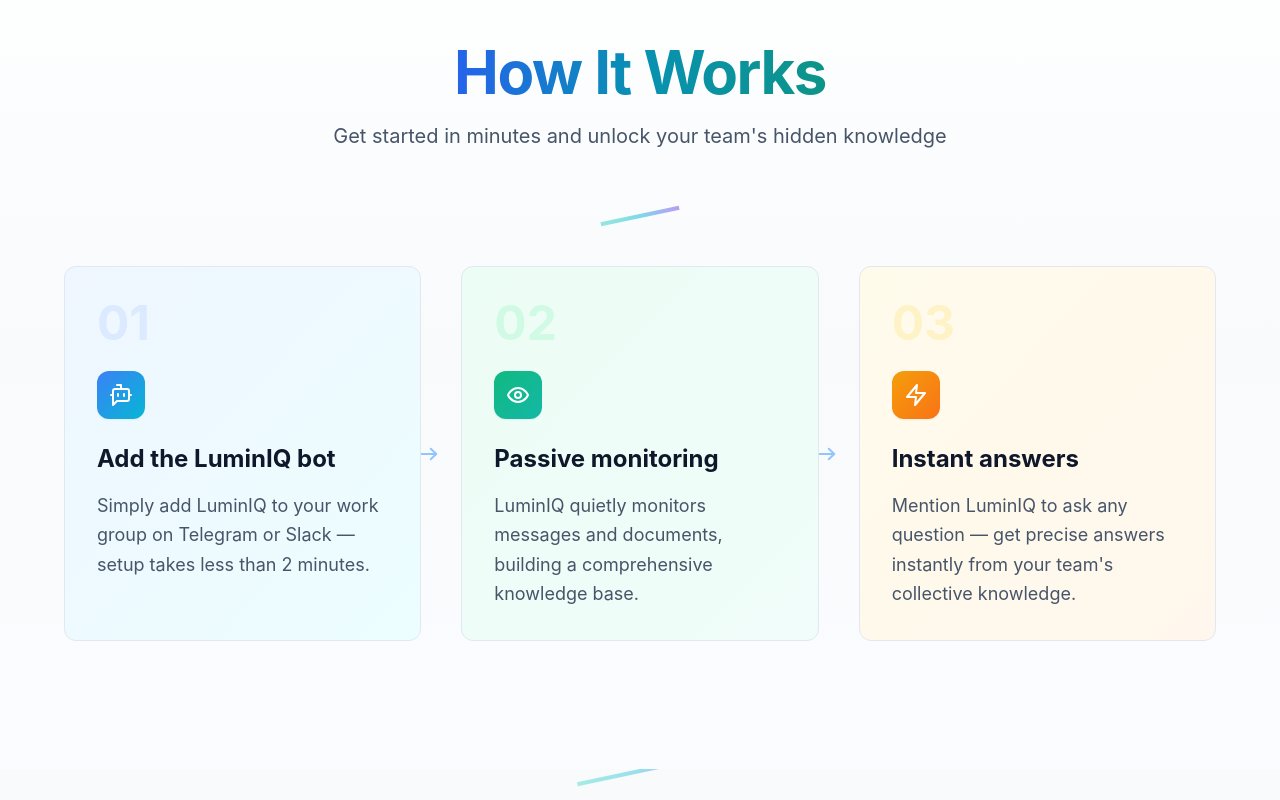
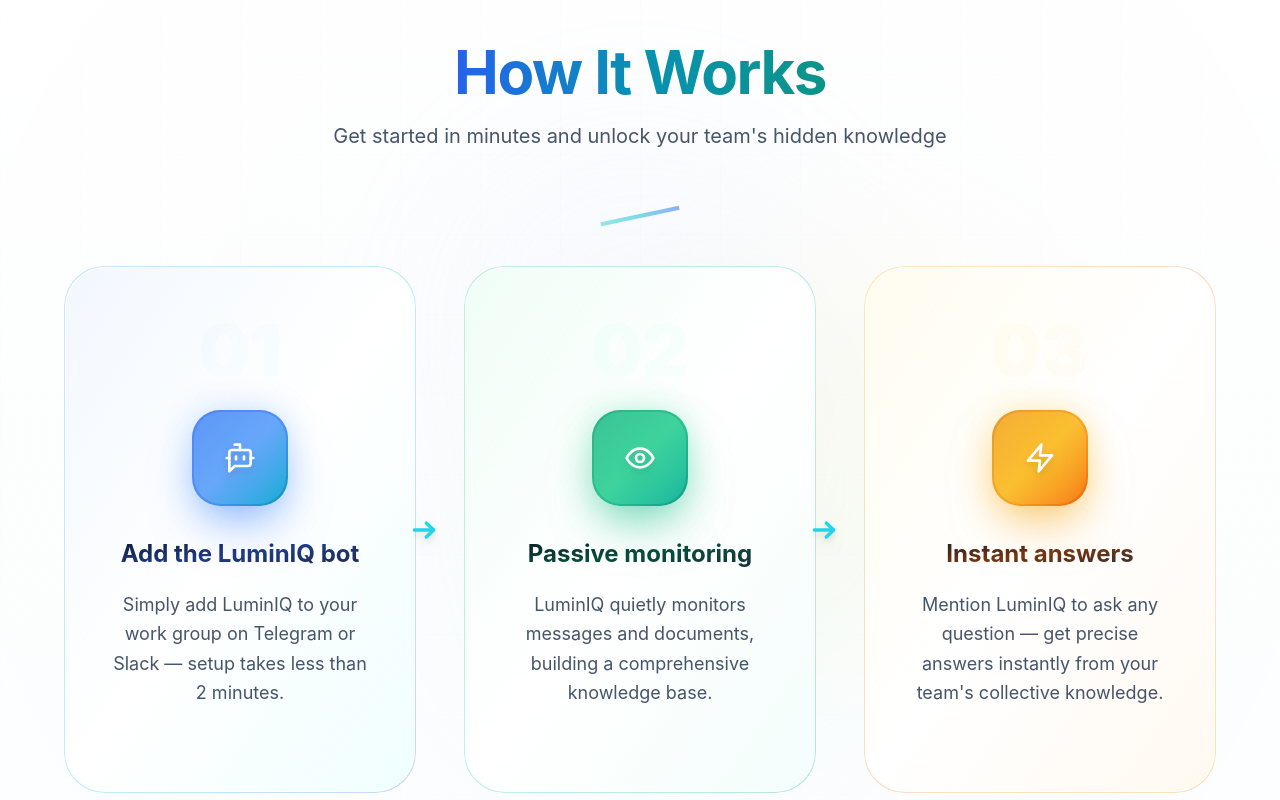
Before and after one commit to camanupandit75-maker/Luminai-freshversion, a React (Vite) app: page / in a window 1280 px wide. Shown: the part 1600-2400 px from the top of the page. Built offline with nearby package versions, Linux system fonts and the light colour scheme.

Commit message:
Updated HowItWorks.tsx

```diff
--- a/src/components/HowItWorks.tsx
+++ b/src/components/HowItWorks.tsx
@@ -38,10 +38,32 @@ const HowItWorks = () => {
   ];
 
   return (
-    <section ref={sectionRef} id="how-it-works" className="py-24 lg:py-32 px-6 lg:px-8 bg-gradient-to-b from-white via-slate-50 to-blue-50/30 relative overflow-hidden">
-      {/* Diagonal cut section separator */}
-      <div className="absolute top-0 left-1/2 -translate-x-1/2 w-32 h-1 bg-gradient-to-r from-teal-400 via-cyan-500 to-violet-600 transform -rotate-12 opacity-40"></div>
-      <div className="max-w-6xl mx-auto">
+    <section ref={sectionRef} id="how-it-works" className="py-24 lg:py-32 px-6 lg:px-8 relative overflow-hidden">
+      {/* Stylish background with gradients and patterns */}
+      <div className="absolute inset-0 bg-gradient-to-b from-white via-slate-50/50 to-blue-50/30"></div>
+
+      {/* Animated gradient mesh */}
+      <div className="absolute inset-0 opacity-30">
+        <div className="absolute top-1/4 left-1/3 w-96 h-96 bg-blue-200/30 rounded-full blur-3xl animate-blob"></div>
+        <div className="absolute top-1/2 right-1/3 w-96 h-96 bg-emerald-200/30 rounded-full blur-3xl animate-blob animation-delay-2000"></div>
+        <div className="absolute bottom-1/4 left-1/2 w-96 h-96 bg-amber-200/30 rounded-full blur-3xl animate-blob animation-delay-4000"></div>
+      </div>
+
+      {/* Subtle grid pattern */}
+      <div className="absolute inset-0 opacity-[0.02]" style={{
+        backgroundImage: `
+          linear-gradient(to right, #94a3b8 1px, transparent 1px),
+          linear-gradient(to bottom, #94a3b8 1px, transparent 1px)
+        `,
+        backgroundSize: '80px 80px'
+      }}></div>
+
+      {/* Radial gradient overlay */}
+      <div className="absolute inset-0" style={{
+        background: 'radial-gradient(circle at center, transparent 0%, rgba(255,255,255,0.6) 100%)'
+      }}></div>
+
+      <div className="max-w-6xl mx-auto relative z-10">
         <div className={`text-center mb-16 transition-all duration-700 ${
           sectionVisible ? 'opacity-100 translate-y-0' : 'opacity-0 translate-y-8'
         }`}>
@@ -57,11 +79,65 @@ const HowItWorks = () => {
 
         {/* Diagonal cut divider after title */}
         <div className="flex justify-center mb-12">
-          <div className="w-20 h-1 bg-gradient-to-r from-teal-400 via-cyan-500 to-violet-600 transform -rotate-12 opacity-50"></div>
+          <div className="w-20 h-1 bg-gradient-to-r from-teal-400 via-cyan-500 to-blue-600 transform -rotate-12 opacity-50 shadow-sm"></div>
         </div>
 
-        <div className="grid grid-cols-1 md:grid-cols-3 gap-8 lg:gap-10">
-          {steps.map((step, index) => (
+        <div className="grid grid-cols-1 md:grid-cols-3 gap-8 lg:gap-12 perspective-1000">
+          {steps.map((step, index) => {
+            const colorMap = {
+              blue: {
+                primary: 'from-blue-400 via-cyan-400 to-blue-500',
+                secondary: 'from-blue-50/80 via-white to-cyan-50/80',
+                orb1: 'from-blue-400/40 via-cyan-400/20',
+                orb2: 'from-cyan-400/30 via-blue-400/15',
+                iconBg: 'from-blue-600 via-blue-500 to-cyan-600',
+                iconInner: 'from-blue-500 via-blue-400 to-cyan-500',
+                shadow: 'shadow-blue-500/60 group-hover:shadow-[0_20px_80px_rgba(59,130,246,0.6)]',
+                glow: 'bg-blue-400',
+                text: 'from-slate-900 via-blue-900 to-slate-800',
+                accent: 'from-blue-400/50 via-transparent to-cyan-400/50',
+                line: 'via-blue-500 shadow-blue-500/50 group-hover:shadow-[0_4px_20px_rgba(59,130,246,0.8)]',
+                sparkle: 'bg-blue-400',
+                numberBg: 'from-blue-200/30 to-cyan-200/30',
+                numberText: 'from-blue-300 via-cyan-200 to-blue-300',
+              },
+              emerald: {
+                primary: 'from-emerald-400 via-teal-400 to-emerald-500',
+                secondary: 'from-emerald-50/80 via-white to-teal-50/80',
+                orb1: 'from-emerald-400/40 via-teal-400/20',
+                orb2: 'from-teal-400/30 via-emerald-400/15',
+                iconBg: 'from-emerald-600 via-emerald-500 to-teal-600',
+                iconInner: 'from-emerald-500 via-emerald-400 to-teal-500',
+                shadow: 'shadow-emerald-500/60 group-hover:shadow-[0_20px_80px_rgba(16,185,129,0.6)]',
+                glow: 'bg-emerald-400',
+                text: 'from-slate-900 via-emerald-900 to-slate-800',
+                accent: 'from-emerald-400/50 via-transparent to-teal-400/50',
+                line: 'via-emerald-500 shadow-emerald-500/50 group-hover:shadow-[0_4px_20px_rgba(16,185,129,0.8)]',
+                sparkle: 'bg-emerald-400',
+                numberBg: 'from-emerald-200/30 to-teal-200/30',
+                numberText: 'from-emerald-300 via-teal-200 to-emerald-300',
+              },
+              amber: {
+                primary: 'from-amber-400 via-orange-400 to-amber-500',
+                secondary: 'from-amber-50/80 via-white to-orange-50/80',
+                orb1: 'from-amber-400/40 via-orange-400/20',
+                orb2: 'from-orange-400/30 via-amber-400/15',
+                iconBg: 'from-amber-600 via-amber-500 to-orange-600',
+                iconInner: 'from-amber-500 via-amber-400 to-orange-500',
+                shadow: 'shadow-amber-500/60 group-hover:shadow-[0_20px_80px_rgba(245,158,11,0.6)]',
+                glow: 'bg-amber-400',
+                text: 'from-slate-900 via-amber-900 to-slate-800',
+                accent: 'from-amber-400/50 via-transparent to-orange-400/50',
+                line: 'via-amber-500 shadow-amber-500/50 group-hover:shadow-[0_4px_20px_rgba(245,158,11,0.8)]',
+                sparkle: 'bg-amber-400',
+                numberBg: 'from-amber-200/30 to-orange-200/30',
+                numberText: 'from-amber-300 via-orange-200 to-amber-300',
+              }
+            };
+
+            const colors = index === 0 ? colorMap.blue : index === 1 ? colorMap.emerald : colorMap.amber;
+
+            return (
               <div
                 key={index}
                 className={`relative group transition-all duration-700 ${
@@ -69,34 +145,147 @@ const HowItWorks = () => {
                 }`}
                 style={{ transitionDelay: `${index * 150 + 300}ms` }}
               >
-              <div className={`bg-gradient-to-br ${step.bg} rounded-xl p-8 h-full transition-all duration-400 hover:shadow-lg hover:scale-105 hover:-translate-y-2 border border-[#E2E8F0]`}>
-                <div className="mb-6 relative">
-                  <span className={`text-5xl font-bold ${step.numberColor}`}>
+                <div className="relative text-center p-12 rounded-[2.5rem] transition-all duration-700 hover:-translate-y-6 hover:scale-[1.02] cursor-pointer overflow-hidden h-full"
+                     style={{ transformStyle: 'preserve-3d' }}>
+                  {/* Glassmorphism base with gradient */}
+                  <div className="absolute inset-0 backdrop-blur-3xl rounded-[2.5rem]"></div>
+
+                  {/* Multi-layered border effect */}
+                  <div className={`absolute inset-0 rounded-[2.5rem] bg-gradient-to-br ${colors.primary} opacity-30 group-hover:opacity-50 transition-opacity duration-700`}></div>
+                  <div className="absolute inset-[1px] rounded-[2.5rem] bg-white"></div>
+                  <div className={`absolute inset-[2px] rounded-[2.5rem] bg-gradient-to-br ${colors.secondary} backdrop-blur-sm`}></div>
+
+                  {/* Animated gradient orbs */}
+                  <div className={`absolute -top-12 -right-12 w-48 h-48 bg-gradient-radial ${colors.orb1} to-transparent rounded-full blur-3xl opacity-0 group-hover:opacity-100 transition-all duration-1000 group-hover:scale-150 animate-float`}></div>
+                  <div className={`absolute -bottom-8 -left-8 w-40 h-40 bg-gradient-radial ${colors.orb2} to-transparent rounded-full blur-2xl opacity-0 group-hover:opacity-100 transition-all duration-1000 delay-150 group-hover:scale-150 animate-float-delayed`}></div>
+
+                  {/* Shimmering edge highlight */}
+                  <div className="absolute inset-0 rounded-[2.5rem] opacity-0 group-hover:opacity-100 transition-opacity duration-700">
+                    <div className={`absolute inset-0 rounded-[2.5rem] bg-gradient-to-br ${colors.accent} blur-sm animate-shimmer`}></div>
+                  </div>
+
+                  {/* Large number in background */}
+                  <div className="relative z-10 mb-6">
+                    <span className={`text-7xl font-black bg-gradient-to-br ${colors.numberBg} bg-clip-text text-transparent opacity-20`}>
                       {step.number}
                     </span>
                   </div>
-                <div className={`w-12 h-12 bg-gradient-to-br ${step.gradient} rounded-xl flex items-center justify-center mb-6 transition-all duration-400 group-hover:scale-110 group-hover:rotate-3 shadow-sm`}>
-                  <step.icon className="w-6 h-6 text-white" />
+
+                  {/* 3D floating icon container */}
+                  <div className="relative z-10 w-24 h-24 mx-auto mb-8 transition-all duration-700 group-hover:scale-110 group-hover:rotate-12"
+                       style={{ transform: 'translateZ(20px)' }}>
+                    <div className={`absolute inset-0 bg-gradient-to-br ${colors.iconBg} rounded-[1.75rem] shadow-2xl ${colors.shadow} transition-all duration-700`}></div>
+                    <div className={`absolute inset-[2px] bg-gradient-to-br ${colors.iconInner} rounded-[1.7rem] opacity-80`}></div>
+                    <div className="absolute inset-0 rounded-[1.75rem] bg-gradient-to-br from-white/20 to-transparent"></div>
+                    <div className="relative w-full h-full flex items-center justify-center">
+                      <step.icon className="w-8 h-8 text-white drop-shadow-lg relative z-10" />
+                      <div className={`absolute inset-0 ${colors.glow} rounded-[1.75rem] opacity-0 group-hover:opacity-30 blur-lg transition-all duration-700 animate-pulse`}></div>
                     </div>
-                <h3 className="text-2xl font-bold text-slate-900 mb-4">
+                  </div>
+
+                  <div className="relative z-10">
+                    <h3 className={`text-2xl font-bold bg-gradient-to-br ${colors.text} bg-clip-text text-transparent mb-5 group-hover:scale-105 transition-transform duration-500`}>
                       {step.title}
                     </h3>
-                <p className="text-slate-600 leading-relaxed text-lg">
+                    <p className="text-slate-600 leading-relaxed text-lg group-hover:text-slate-800 transition-colors duration-300">
                       {step.description}
                     </p>
+
+                    {/* Animated floating accent */}
+                    <div className={`mt-8 h-1.5 bg-gradient-to-r from-transparent ${colors.line} to-transparent opacity-0 group-hover:opacity-100 transition-all duration-700 rounded-full shadow-lg`}></div>
+
+                    {/* Corner sparkles */}
+                    <div className={`absolute top-8 right-8 w-2 h-2 ${colors.sparkle} rounded-full opacity-0 group-hover:opacity-100 transition-all duration-500 group-hover:scale-150 blur-[1px]`}></div>
+                    <div className={`absolute bottom-8 left-8 w-2 h-2 ${colors.sparkle} rounded-full opacity-0 group-hover:opacity-100 transition-all duration-700 delay-100 group-hover:scale-150 blur-[1px]`}></div>
                   </div>
+                </div>
+
                 {index < steps.length - 1 && (
-                <div className="hidden md:block absolute top-1/2 -right-5 transform -translate-y-1/2">
-                  <svg width="24" height="24" fill="none" viewBox="0 0 24 24" className="text-blue-300 transition-transform duration-300 group-hover:translate-x-1">
-                    <path stroke="currentColor" strokeLinecap="round" strokeLinejoin="round" strokeWidth="2" d="M13.75 6.75L19.25 12L13.75 17.25" />
-                    <path stroke="currentColor" strokeLinecap="round" strokeLinejoin="round" strokeWidth="2" d="M19 12H4.75" />
+                  <div className="hidden md:block absolute top-1/2 -right-6 transform -translate-y-1/2 z-20">
+                    <svg width="32" height="32" fill="none" viewBox="0 0 24 24" className="text-cyan-400 transition-all duration-300 group-hover:translate-x-2 group-hover:scale-125 drop-shadow-lg">
+                      <path stroke="currentColor" strokeLinecap="round" strokeLinejoin="round" strokeWidth="2.5" d="M13.75 6.75L19.25 12L13.75 17.25" />
+                      <path stroke="currentColor" strokeLinecap="round" strokeLinejoin="round" strokeWidth="2.5" d="M19 12H4.75" />
                     </svg>
                   </div>
                 )}
               </div>
-          ))}
+            );
+          })}
         </div>
       </div>
+
+      <style>{`
+        @keyframes float {
+          0%, 100% {
+            transform: translateY(0) scale(1);
+          }
+          50% {
+            transform: translateY(-20px) scale(1.1);
+          }
+        }
+
+        @keyframes float-delayed {
+          0%, 100% {
+            transform: translateY(0) scale(1) rotate(0deg);
+          }
+          50% {
+            transform: translateY(-15px) scale(1.1) rotate(5deg);
+          }
+        }
+
+        @keyframes shimmer {
+          0% {
+            transform: rotate(0deg);
+          }
+          100% {
+            transform: rotate(360deg);
+          }
+        }
+
+        @keyframes blob {
+          0%, 100% {
+            transform: translate(0, 0) scale(1);
+          }
+          33% {
+            transform: translate(30px, -50px) scale(1.1);
+          }
+          66% {
+            transform: translate(-20px, 20px) scale(0.9);
+          }
+        }
+
+        .animate-float {
+          animation: float 6s ease-in-out infinite;
+        }
+
+        .animate-float-delayed {
+          animation: float-delayed 8s ease-in-out infinite;
+        }
+
+        .animate-shimmer {
+          animation: shimmer 3s linear infinite;
+        }
+
+        .animate-blob {
+          animation: blob 15s ease-in-out infinite;
+        }
+
+        .animation-delay-2000 {
+          animation-delay: 2s;
+        }
+
+        .animation-delay-4000 {
+          animation-delay: 4s;
+        }
+
+        .perspective-1000 {
+          perspective: 1000px;
+        }
+
+        .bg-gradient-radial {
+          background: radial-gradient(circle, var(--tw-gradient-stops));
+        }
+      `}</style>
     </section>
   );
 };
```
Lines whose indentation alone changed are shown as unchanged.
